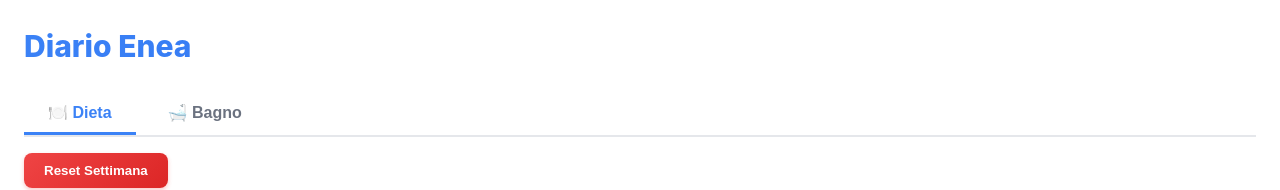
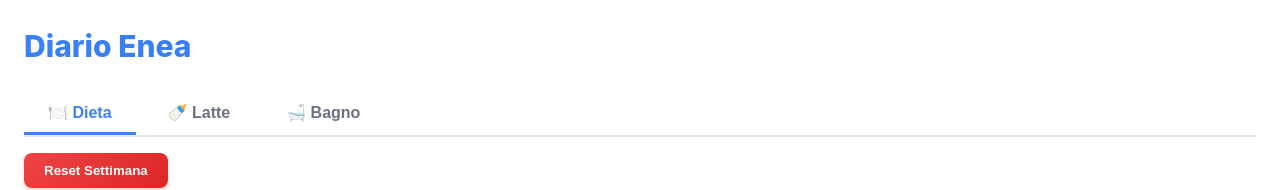
Before and after one commit to Esposito23/DietaPersonale, a React (Vite) app: page / in a window 1280 px wide. Shown: the top 190 px of the page. Built offline with nearby package versions, Linux system fonts and the light colour scheme; no server answers.

Commit message:
Aggiungi tab Latte come secondo tab

```diff
--- a/src/App.jsx
+++ b/src/App.jsx
@@ -216,6 +216,12 @@ function App() {
               🍽️ Dieta
             </button>
             <button
+              className={`tab ${activeTab === 'latte' ? 'active' : ''}`}
+              onClick={() => setActiveTab('latte')}
+            >
+              🍼 Latte
+            </button>
+            <button
               className={`tab ${activeTab === 'bagno' ? 'active' : ''}`}
               onClick={() => setActiveTab('bagno')}
             >
@@ -252,6 +258,12 @@ function App() {
             />
           )}
         </>
+      )}
+
+      {activeTab === 'latte' && (
+        <div className="tab-content">
+          <p className="placeholder">Contenuto in arrivo...</p>
+        </div>
       )}
 
       {activeTab === 'bagno' && (
```
